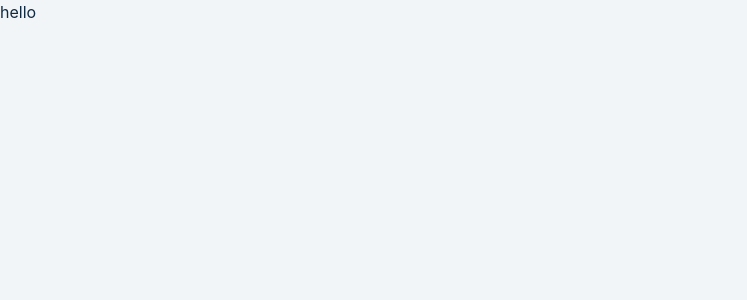
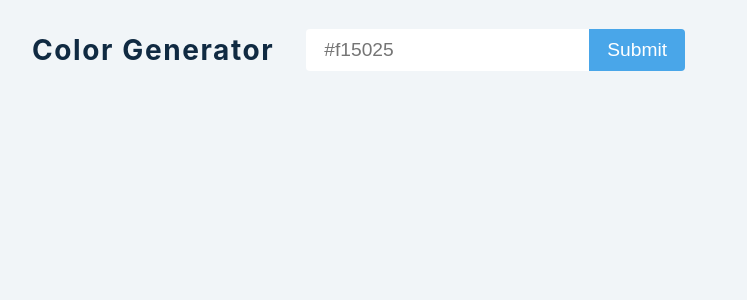
Before and after one commit to stephin007/color-generator, a React (Create React App) app: page / in a window 1280 px wide. Shown: the top 300 px of the page, without its empty margins (0-747 px from the left). Built offline with nearby package versions, Linux system fonts and the light colour scheme.

Commit message:
Added the basic input and the submit form

```diff
--- a/src/App.js
+++ /dev/null
@@ -1,14 +0,0 @@
-import {useState} from "react"
-
-function App() {
-    const [color, setColor] = useState("")
-    const [error, setError] = useState(false)
-    const [list, setList] = useState([])
-  return (
-    <div className="App">
-      hello
-    </div>
-  );
-}
-
-export default App;
--- /dev/null
+++ b/src/App.jsx
@@ -0,0 +1,37 @@
+import { useState } from "react";
+
+import SingleColor from "./components/SingleColor.jsx";
+
+function App() {
+  const [color, setColor] = useState("");
+  const [error, setError] = useState(false);
+  const [list, setList] = useState([]);
+  const handleSubmit = (e) => {
+    e.prevent.default();
+  };
+  return (
+    <>
+      <section className="container">
+        <h3>Color Generator</h3>
+        <form onSubmit={handleSubmit}>
+          <input
+            type="text"
+            value={color}
+            onChange={(e) => setColor(e.target.value)}
+            placeholder="#f15025"
+          />
+          <button className="btn" type="submit">
+            Submit
+          </button>
+        </form>
+      </section>
+      <section className="colors">
+        {list.map((color, index) => {
+          return <SingleColor key={index} {...color} />;
+        })}
+      </section>
+    </>
+  );
+}
+
+export default App;
--- /dev/null
+++ b/src/components/SingleColor.jsx
@@ -0,0 +1,5 @@
+const SingleColor = () => {
+  return <div></div>;
+};
+
+export default SingleColor;
```
Also changed, not shown: src/index.js (+5 -5 lines).
